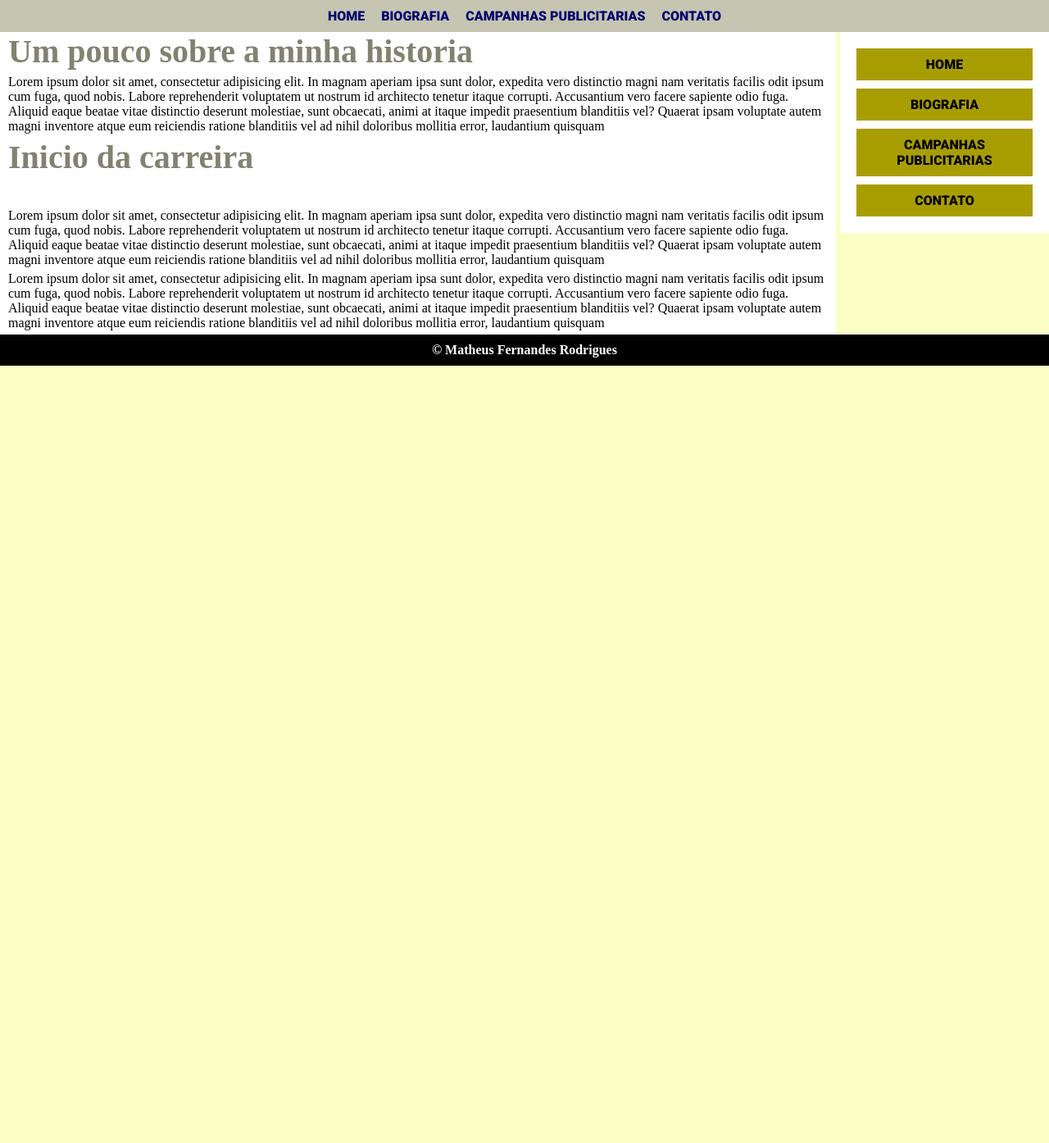
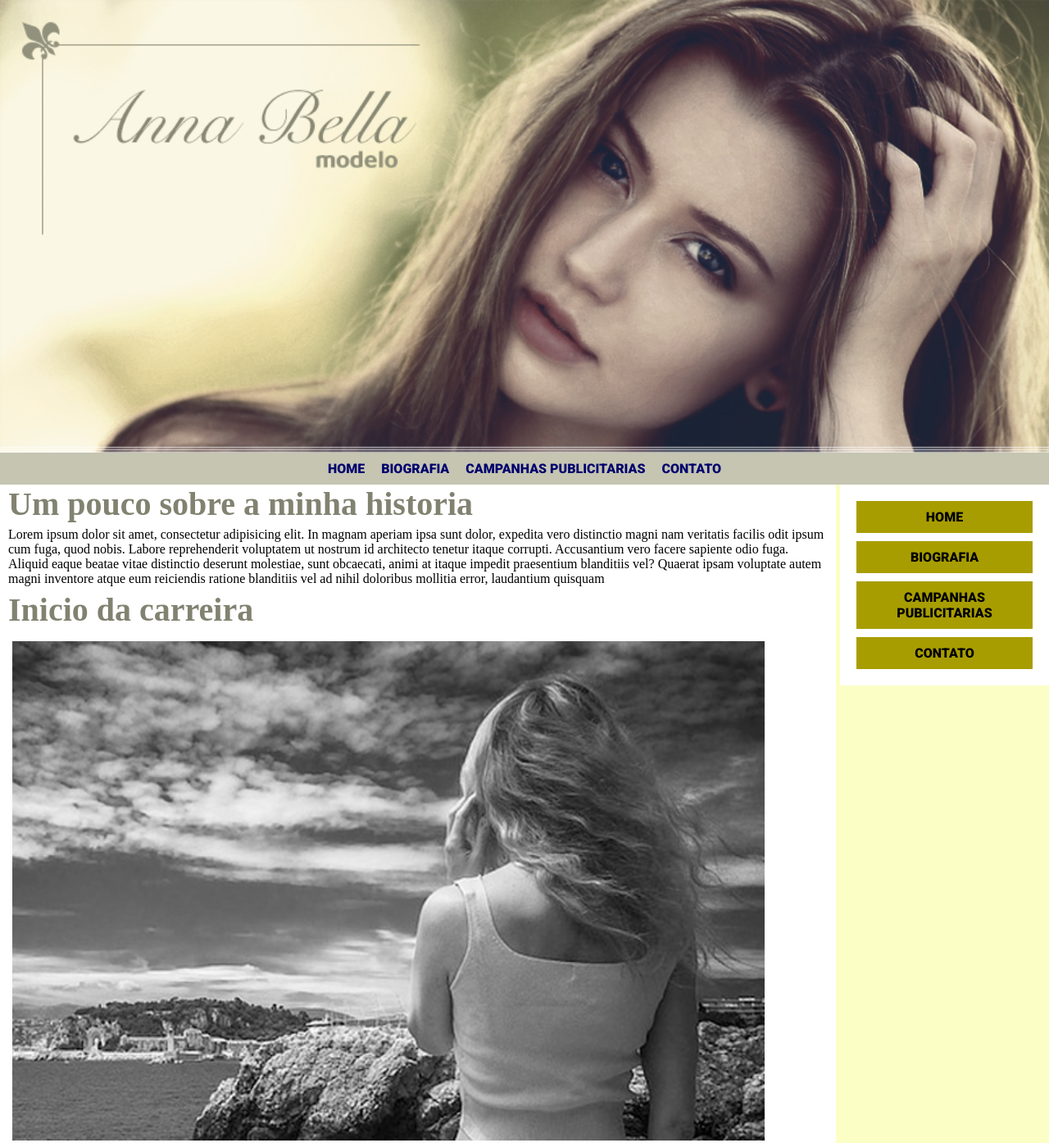
Before and after one commit to Fernandeeess/Anna-Bella-, a plain HTML site: page Biografia.html in a window 1280 px wide. Shown: the top 1394 px of the page at 82% size. Before the commit the page ends 800 px from the top, so only its background shows below. Drawn offline with Linux system fonts and the light colour scheme; the site is published under a folder, as on GitHub Pages, so addresses that start at the root find nothing.

Commit message:
correcao de diretori de imagens

```diff
--- a/Biografia.html
+++ b/Biografia.html
@@ -12,7 +12,7 @@
 <body>
     <div class="container">
         <nav id="navbar">
-            <img src="/capa.png" alt="" id="capa" id="capa">
+            <img src="capa.png" alt="" id="capa" id="capa">
             <header>
                 <ul id="nav">
                     <li><a href="index.html">HOME</a> </li>
@@ -33,7 +33,7 @@
                     impedit praesentium blanditiis vel? Quaerat ipsam voluptate autem magni inventore atque eum
                     reiciendis ratione blanditiis vel ad nihil doloribus mollitia error, laudantium quisquam</p>
                 <h1 id="about">Inicio da carreira</h1>
-                <img src="/foto1.png" alt="">
+                <img src="foto1.png" alt="">
                 <p>Lorem ipsum dolor sit amet, consectetur adipisicing elit. In magnam aperiam ipsa sunt dolor, expedita
                     vero distinctio magni nam veritatis facilis odit ipsum cum fuga, quod nobis. Labore reprehenderit
                     voluptatem ut nostrum id architecto tenetur itaque corrupti. Accusantium vero facere sapiente odio
```
Also changed, not shown: Campanhas.html (+1 -1 lines), Contato.html (+1 -1 lines), index.html (+1 -1 lines).
